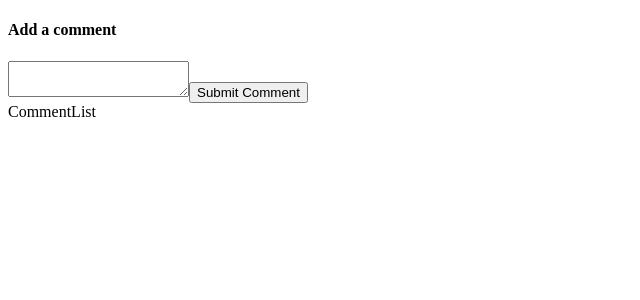
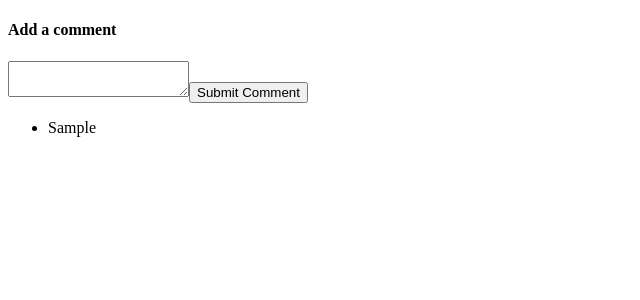
Before and after one commit to Gander7/coures-advanced-react-redux-2020, a React (Create React App) app in the folder 1-testing/: page / in a window 1280 px wide. Both pictures are taken after typing "Sample" into the empty fields and a click on the button "Submit Comment". Shown: the top 300 px of the page, without its empty margins (0-640 px from the left). Built offline with nearby package versions, Linux system fonts and the light colour scheme.

Commit message:
1 - added tests for CommentList

```diff
--- a/1-testing/src/Root.js
+++ b/1-testing/src/Root.js
@@ -3,11 +3,11 @@ import { Provider } from 'react-redux'
 import { createStore } from 'redux'
 import reducers from './reducers'
 
-export default (props) => {
-    const store = createStore(reducers, {})
+export default ({ children, initialState = {} }) => {
+    const store = createStore(reducers, initialState)
     return (
         <Provider store={store}>
-            {props.children}
+            {children}
         </Provider>
     )
 }
--- a/1-testing/src/components/CommentList.js
+++ b/1-testing/src/components/CommentList.js
@@ -1,9 +1,31 @@
 import React from 'react'
+import { connect } from 'react-redux'
 
-export default () => {
-    return (
-        <div>
-            CommentList
-        </div>
-    )
+class CommentList extends React.Component {
+    renderComments() {
+        return this.props.comments.map(c => {
+            return (
+                <li key={c}>
+                    {c}
+                </li>
+            )
+        })
+    }
+    render() {
+        return (
+            <div>
+                <ul>
+                    {this.renderComments()}
+                </ul>
+            </div>
+        )
+    }
 }
+
+const mapStateToProps = (state) => {
+    return {
+        comments: state.comments
+    }
+}
+
+export default connect(mapStateToProps)(CommentList)
```
Also changed, not shown: 1 other file (tests, documents, lock files or other folders).
